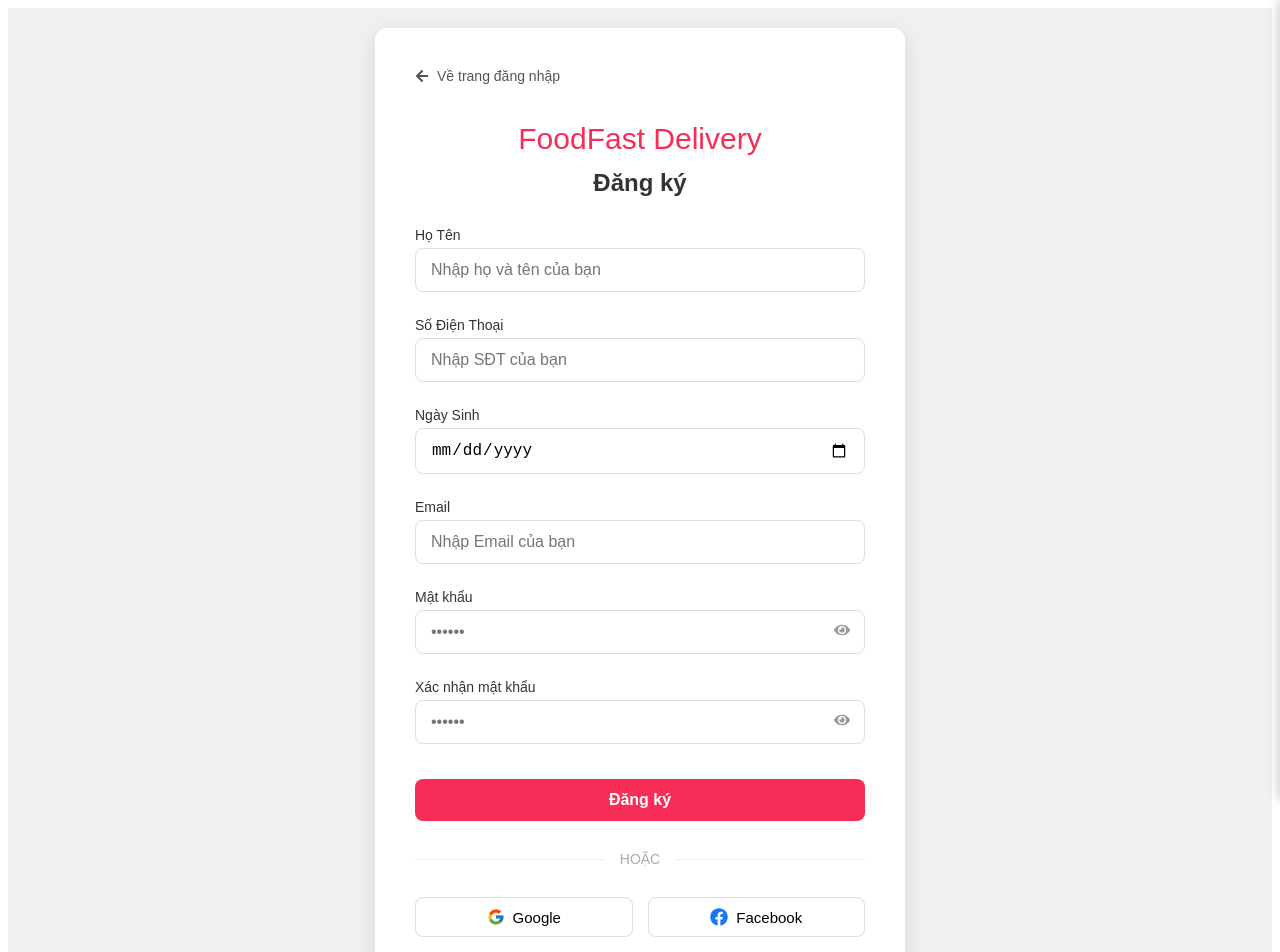
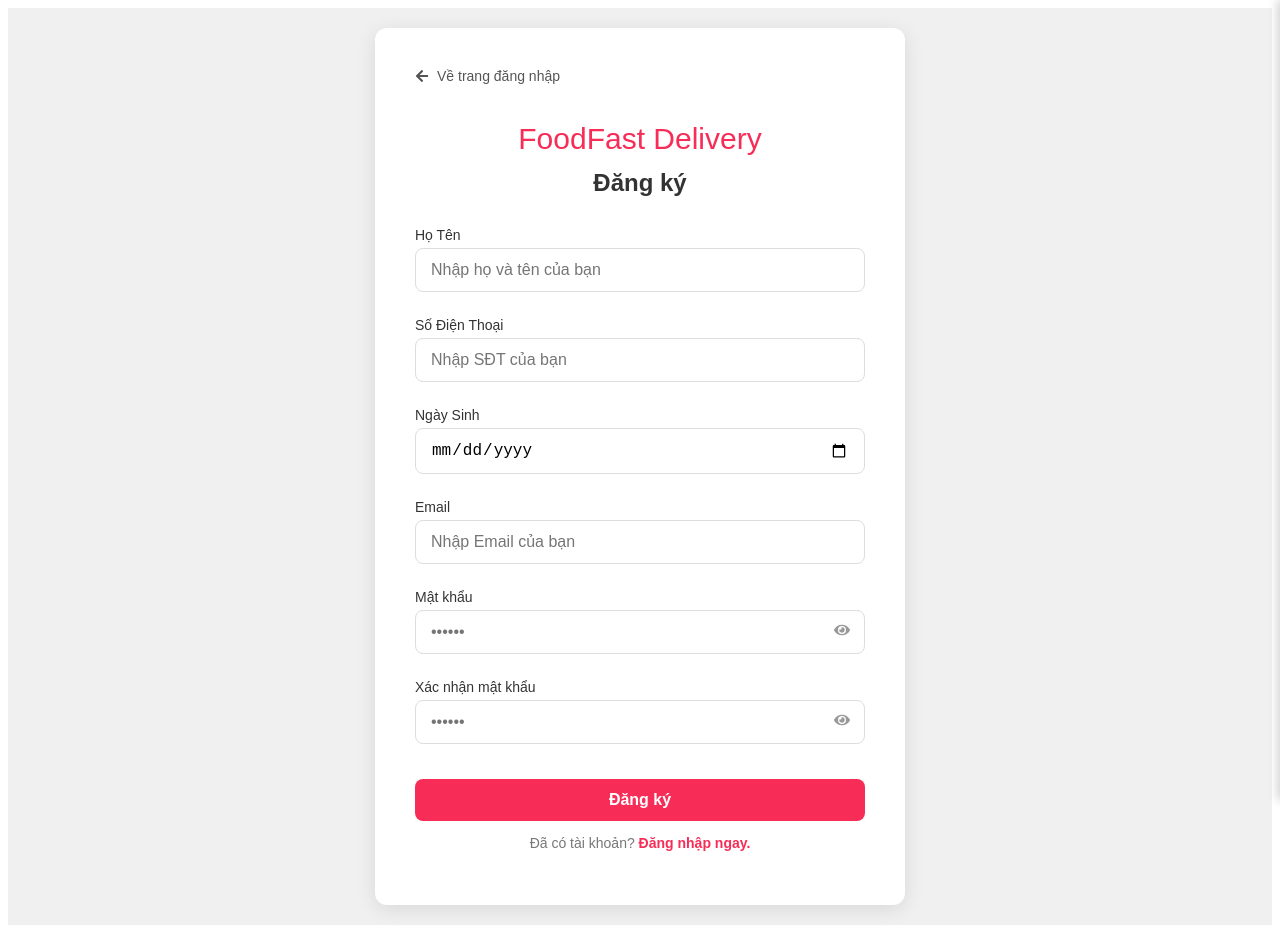
Before and after one commit to vvinh118/FoodFast-Delivery, a React (Vite) app in the folder apps/web/: page /register in a window 1280 px wide. Shown: the top 952 px of the page. Built offline with nearby package versions, Linux system fonts and the light colour scheme.

Commit message:
Update Register

```diff
--- a/apps/web/src/pages/Login.tsx
+++ b/apps/web/src/pages/Login.tsx
@@ -22,7 +22,7 @@
     SocialButton,
     SignUpPrompt,
     ActionRow
-} from '../data/authStyle';
+} from '../components/AuthStyle';
 
 
 interface AccountMap {
--- a/apps/web/src/pages/Register.tsx
+++ b/apps/web/src/pages/Register.tsx
@@ -20,7 +20,7 @@
     SocialButtons,
     SocialButton,
     SignUpPrompt
-} from '../data/authStyle';
+} from '../components/AuthStyle';
 
 
 // === REACT COMPONENT ===
@@ -171,17 +171,6 @@
 
             </Form>
 
-            <Divider>HOẶC</Divider>
-
-            <SocialButtons>
-                <SocialButton>
-                    <FcGoogle /> Google
-                </SocialButton>
-                <SocialButton>
-                    <FaFacebook color="#1877F2" /> Facebook
-                </SocialButton>
-            </SocialButtons>
-
             <SignUpPrompt>
                 Đã có tài khoản? <Link to="/login">Đăng nhập ngay.</Link>
             </SignUpPrompt>
```
Also changed, not shown: apps/web/src/components/AuthStyle.ts (renamed from apps/web/src/data/AuthStyle.ts).
